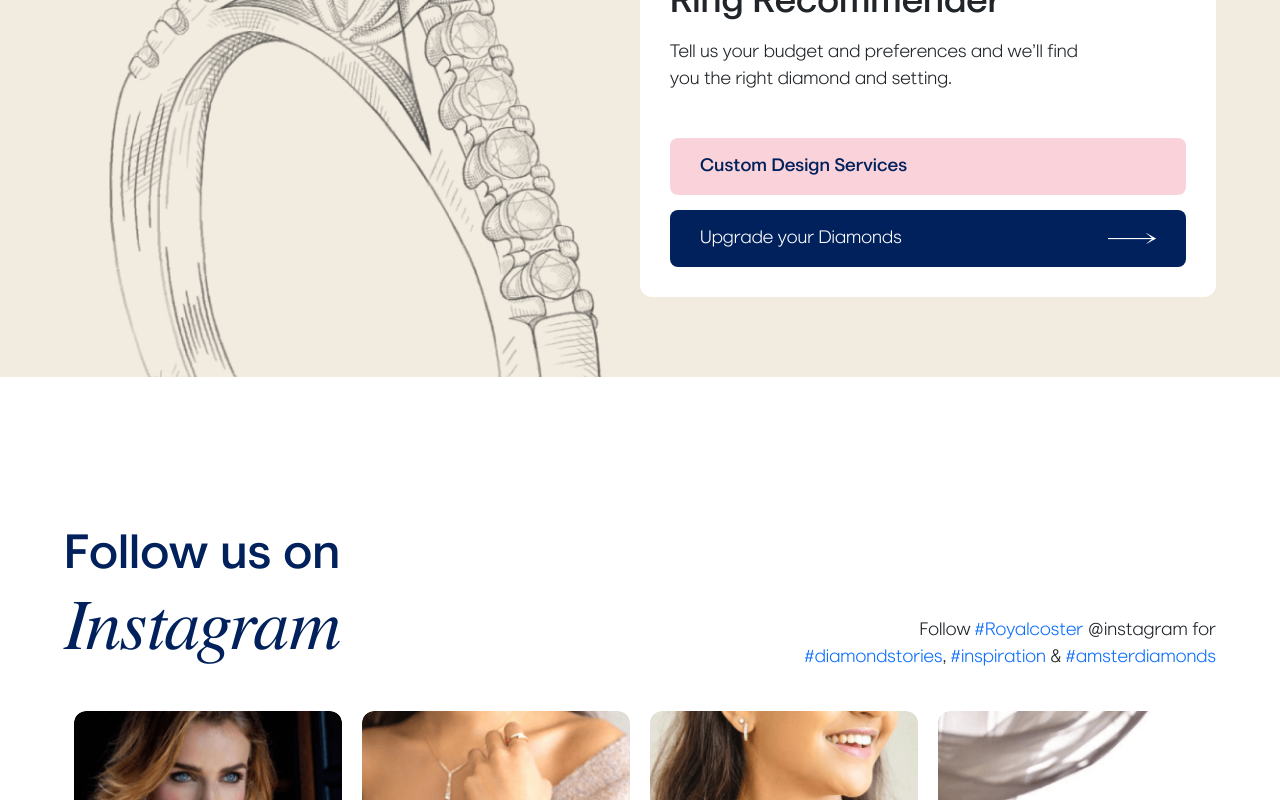
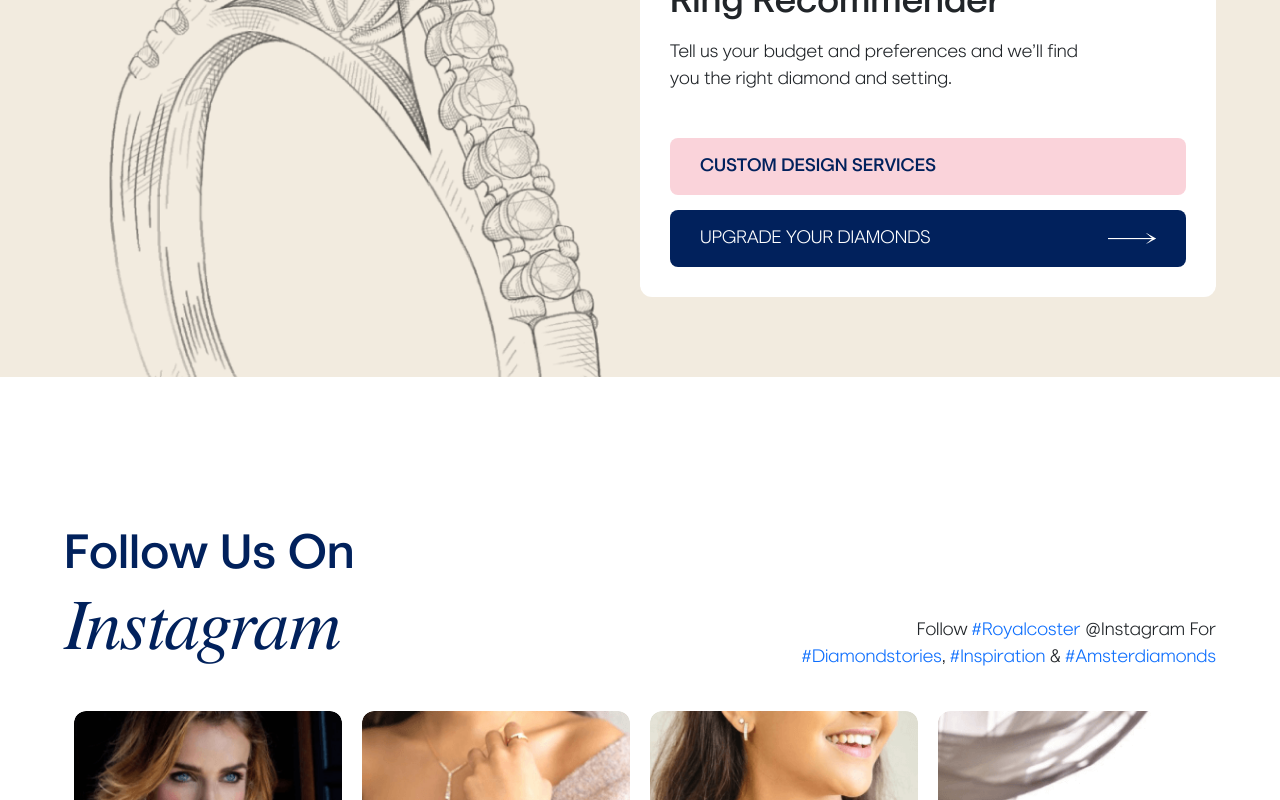
Before and after one commit to webking314/bridal, a Next.js app: page / in a window 1280 px wide. Shown: the part 2000-2800 px from the top of the page. Built offline with nearby package versions, Linux system fonts and the light colour scheme.

Commit message:
fix issues

```diff
--- a/components/footer.js
+++ b/components/footer.js
@@ -151,7 +151,7 @@ export default function Footer() {
                 {items.url.map((item, key) => {
                   return (
                     <Link href="#" key={key}>
-                      <a className="row m-0 mb-3">{item.link}</a>
+                      <a className="row m-0 mb-3 text-uppercase">{item.link}</a>
                     </Link>
                   );
                 })}
--- a/components/schedule.js
+++ b/components/schedule.js
@@ -44,7 +44,7 @@ export default function Schedule() {
                 <input
                   type="text"
                   className="form-control round-form p-3 mb-3"
-                  placeholder="Your name"
+                  placeholder="Your Name"
                 />
                 <input
                   type="email"
--- a/pages/index.js
+++ b/pages/index.js
@@ -192,12 +192,12 @@ export default function Home() {
                   right diamond and setting.
                 </p>
                 <Link href="#">
-                  <a className="design-service round-form py-4 px-5 mb-4">
+                  <a className="design-service round-form text-uppercase py-4 px-5 mb-4">
                     Custom Design Services
                   </a>
                 </Link>
                 <Link href="#">
-                  <a className="upgrade-diamond round-form py-4 px-5 text-white d-flex justify-content-between align-items-center">
+                  <a className="upgrade-diamond round-form py-4 text-uppercase px-5 text-white d-flex justify-content-between align-items-center">
                     <p className="m-0 p-0">Upgrade your Diamonds</p>
                     <img src="/img/common/rightArrow.png" alt="rightArrow" />
                   </a>
@@ -214,7 +214,7 @@ export default function Home() {
         <div className="r-container">
           <div className="row mx-0 mb-5 text-panel">
             <div className="col-md-6 col-12 p-0">
-              <h1 className="m-0" data-aos="fade-right">
+              <h1 className="m-0 text-capitalize" data-aos="fade-right">
                 Follow us on <div>Instagram</div>
               </h1>
             </div>
@@ -224,19 +224,19 @@ export default function Home() {
                 <Link href="#">
                   <a className="text-primary">#Royalcoster</a>
                 </Link>{" "}
-                @instagram for
+                @Instagram For
               </div>
               <div className="mx-0 text-md-end text-start">
                 <Link href="#">
-                  <a className="text-primary">#diamondstories</a>
+                  <a className="text-primary">#Diamondstories</a>
                 </Link>
                 ,{" "}
                 <Link href="#">
-                  <a className="text-primary">#inspiration</a>
+                  <a className="text-primary">#Inspiration</a>
                 </Link>{" "}
                 &{" "}
                 <Link href="#">
-                  <a className="text-primary">#amsterdiamonds</a>
+                  <a className="text-primary">#Amsterdiamonds</a>
                 </Link>
               </div>
             </div>
@@ -344,7 +344,7 @@ export default function Home() {
             </div>
           </div>
           <button className="btn round-form mt-5 px-5 py-3 follow-btn btn-outline-dark">
-            Follow @costerdiamondsofficial
+            Follow @Costerdiamondsofficial
           </button>
         </div>
       </div>
--- a/styles/footer.scss
+++ b/styles/footer.scss
@@ -21,12 +21,13 @@
     }
     .footer-middle {
       h3 {
-        font-size: 1.8rem;
+        font-size: 2.4rem;
         color: #01215c;
         font-weight: 500;
       }
       a {
-        font-size: 1.4rem;
+        font-size: 1.6rem;
+        color: #021825;
       }
     }
   }
--- a/styles/homepage.scss
+++ b/styles/homepage.scss
@@ -70,6 +70,7 @@ $titleSize: 7.2rem;
           font-size: 2rem;
           transform: translate(0, 100%);
           transition-duration: 0.7s;
+          color: #021825;
         }
         &:hover {
           .hover-title {
```
